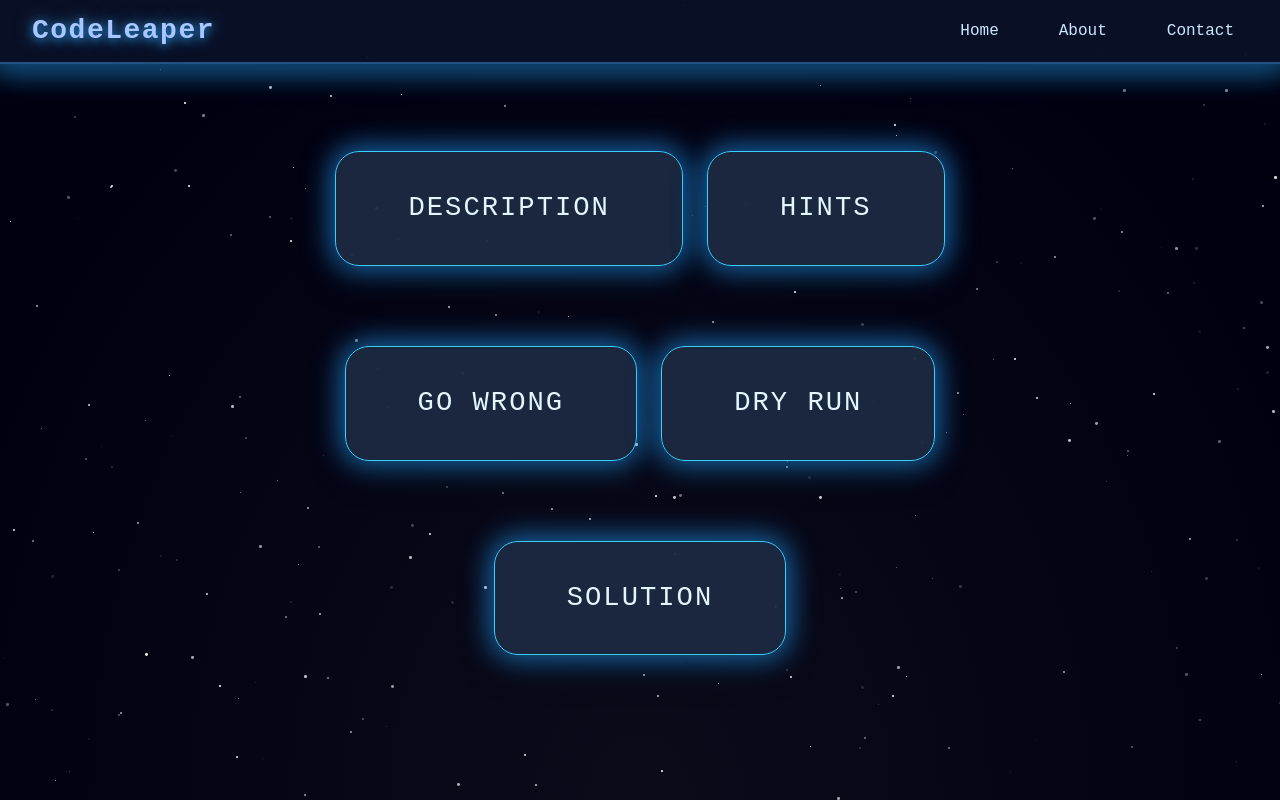
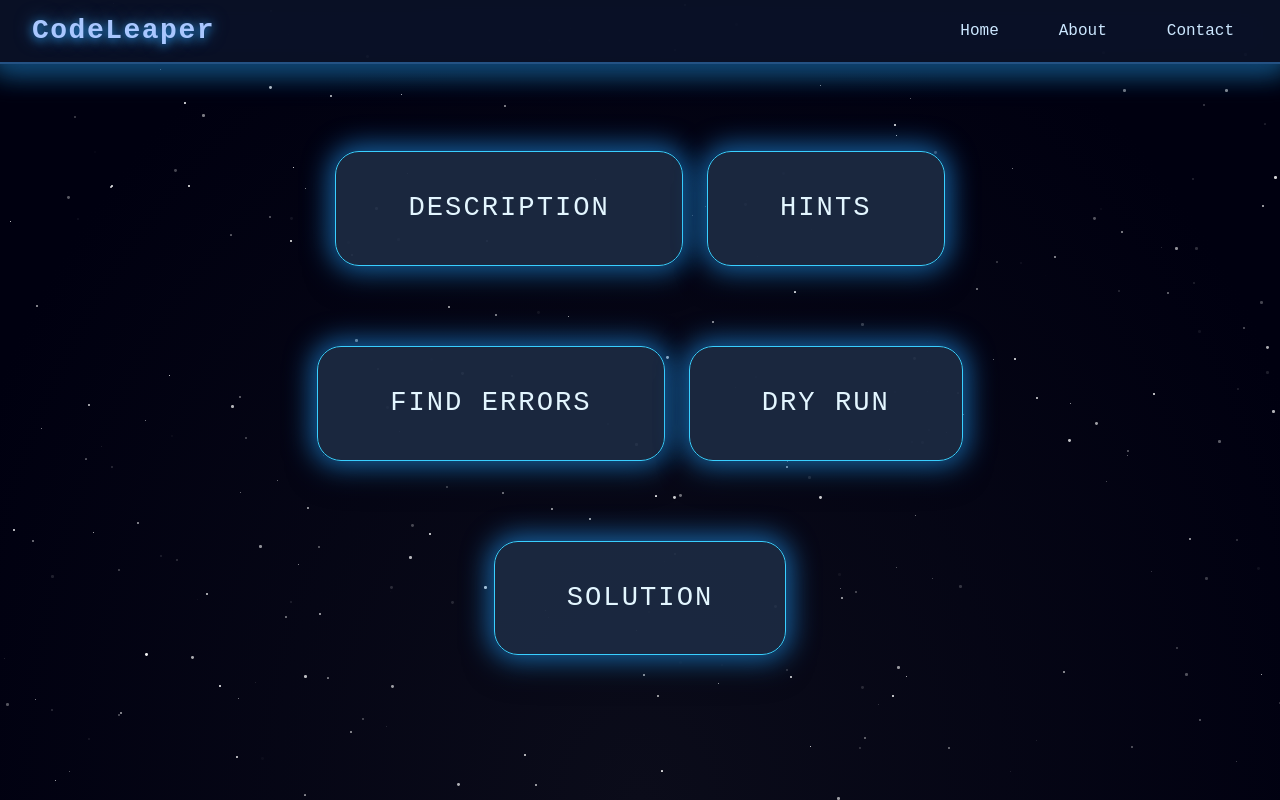
Before and after one commit to Sanath-S-Shetty/CodeLeaper, a React (Vite) app in the folder frontend/: page /solution in a window 1280 px wide. Built offline with nearby package versions, Linux system fonts and the light colour scheme; no server answers; a web font is replaced by a local one.

Commit message:
correcting errors

```diff
--- a/frontend/src/pages/solution.jsx
+++ b/frontend/src/pages/solution.jsx
@@ -15,7 +15,7 @@ function Solution() {
         <Link className="box" id="hints" to={`/hints?query=${query}`}>hints</Link>
       </div>
       <div className="row">
-        <Link className="box" id="go wrong" to={`/gowrong?query=${query}`}>go wrong</Link>
+        <Link className="box" id="go wrong" to={`/gowrong?query=${query}`}>Find errors</Link>
         <Link className="box" id="dry run" to={`/dryrun?query=${query}`}>dry run</Link>
       </div>
       <div className="row">
```
